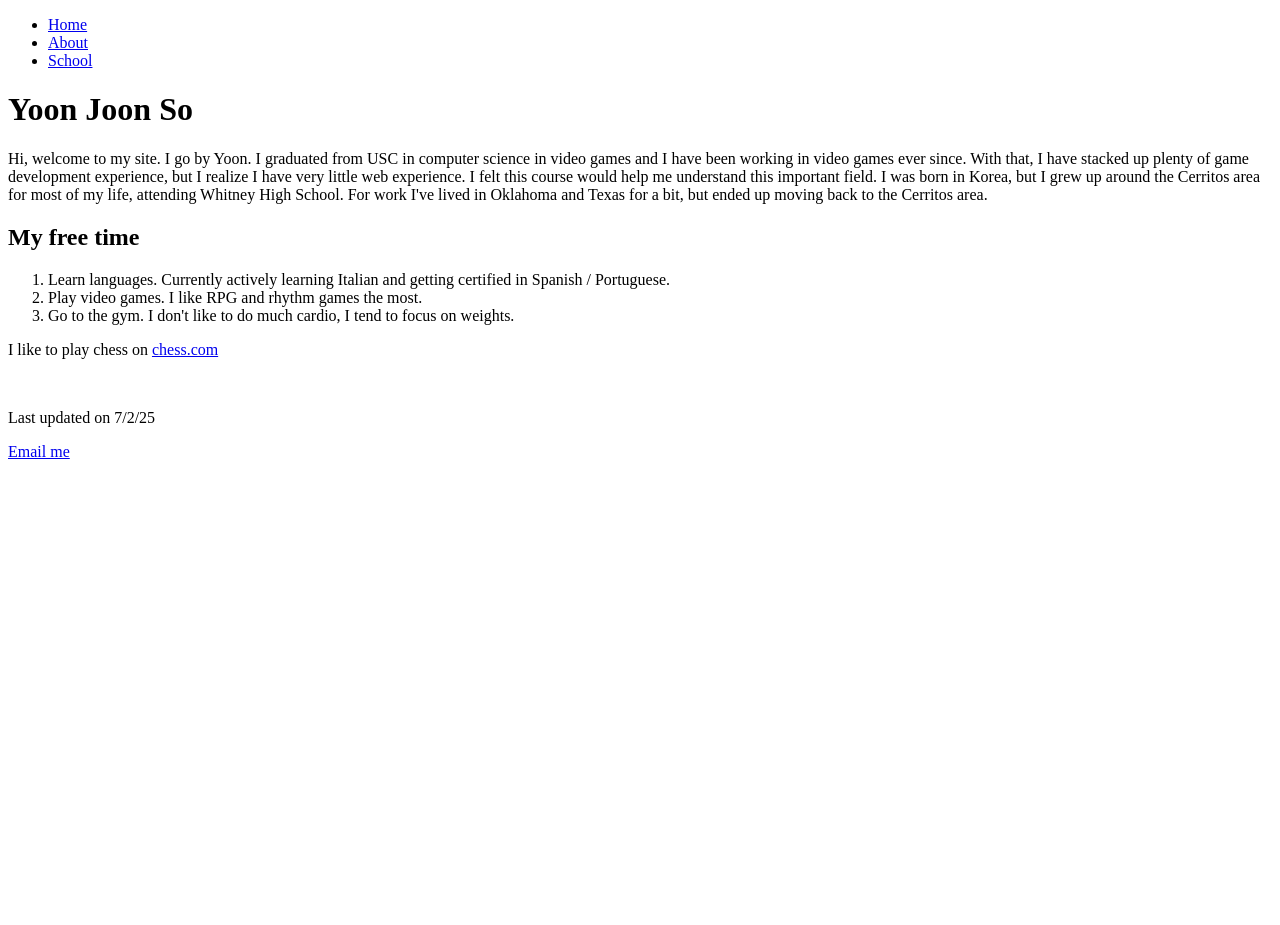
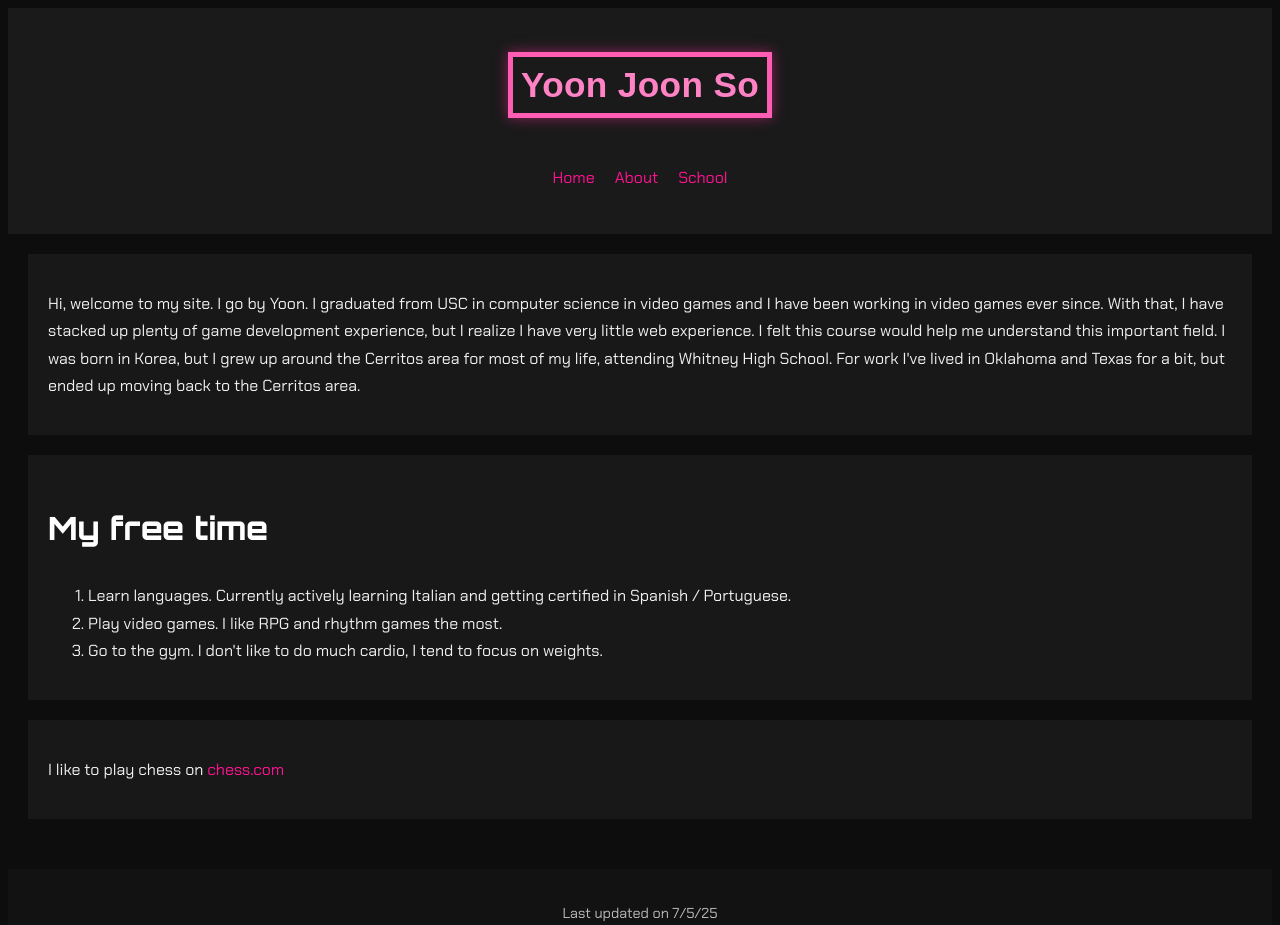
Before and after one commit to yoonjoonso/cis162, a plain HTML site: page index.html in a window 1280 px wide. Shown: the top 925 px of the page. Before the commit the page ends 800 px from the top, so only its background shows below. Drawn offline with Linux system fonts and the light colour scheme.

Commit message:
Add css style

```diff
--- a/index.html
+++ b/index.html
@@ -3,8 +3,12 @@
     <head>
         <title>Yoon Joon So's Page</title>
         <meta charset="utf-8">
+        <link rel="stylesheet" href="main.css">
     </head>
+
     <body>
+        <header>
+            <h1>Yoon Joon So</h1>
             <nav>
                 <ul>
                     <li><a href="index.html">Home</a></li>
@@ -12,28 +16,33 @@
                     <li><a href="#.html">School</a></li>
                 </ul>
             </nav>
+        </header>
 
-        <h1>Yoon Joon So</h1>
+        <section>
         <p>Hi, welcome to my site. I go by Yoon. I graduated from USC in computer science in video games and I have
         been working in video games ever since. With that, I have stacked up plenty of game development experience,
         but I realize I have very little web experience. I felt this course would help me understand this important field.
         I was born in Korea, but I grew up around the Cerritos area for most of my life, attending Whitney High School.
         For work I've lived in Oklahoma and Texas for a bit, but ended up moving back to the Cerritos area.</p>
+        </section>
 
+        <section>
         <h2>My free time</h2>
-
         <ol>
             <li>Learn languages. Currently actively learning Italian
             and getting certified in Spanish / Portuguese.</li>
             <li>Play video games. I like RPG and rhythm games the most.</li>
             <li>Go to the gym. I don't like to do much cardio, I tend to focus on weights.</li>
         </ol>
+        </section>
 
+        <section>
         <p>I like to play chess on <a href="https://www.chess.com/">chess.com</a></p>
+        </section>
 
         <div style="margin-bottom: 50px;"></div>
         <footer>
-            <p>Last updated on 7/2/25</p>
+            <p>Last updated on 7/5/25</p>
             <p><a href="mailto:yoonjoonso@gmail.com">Email me</a></p>
         </footer>
     </body>
--- /dev/null
+++ b/main.css
@@ -0,0 +1,66 @@
+@import url('https://fonts.googleapis.com/css2?family=Orbitron:wght@600;800&family=Chakra+Petch:wght@400;700&display=swap');
+
+body {background-color: #0d0d0d;
+    color:  #f0f0f0;
+    font-family: 'Chakra Petch', sans-serif;}
+
+header {background-color: #1a1a1a;
+        padding: 20px;
+        display: flex;
+        flex-direction: column;
+        justify-content: center;
+        align-items: center;
+}
+
+
+header h1 {
+    color: #ff82c5;
+    font-size: 2.2rem;
+    font-family:'Anton', sans-serif;
+    letter-spacing: 0.01em;
+    border: 5px solid #ff5cb4;
+    padding: 0.5rem 0.5rem;
+    box-shadow: 0 0 12px rgba(255, 42, 157, 0.5);
+    text-align: center;}
+
+h1 { color: #ffffff;
+    font-size: 2rem;
+    font-family: 'Orbitron'}
+
+h2 { color: #ffffff;
+    font-size: 2rem;
+    font-family: 'Orbitron'}
+
+section {
+    padding: 20px;
+    background-color: #181818;
+    margin: 20px;
+    line-height: 1.7}
+
+footer {background-color: #121212;
+    color: #bbb;
+    padding: 20px;
+    text-align: center;
+    font-size: 0.9rem;}
+
+
+nav ul {
+  list-style: none;
+  display: flex;
+  gap: 20px;
+  padding: 10px 20px;
+  color: #000000;
+}
+
+a {
+  color: #ff1292;
+  text-decoration: none;
+}
+
+a:hover {
+  color: #ffffff;
+}
+
+a:visited {
+  color: #bf0079;
+}
```
Also changed, not shown: about.html (+11 -2 lines). Lines whose indentation alone changed are shown as unchanged.
